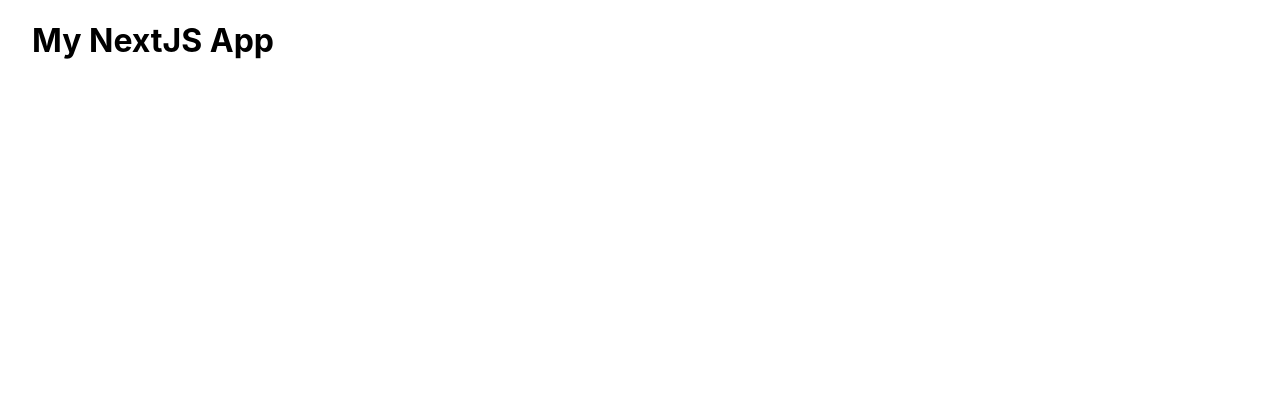
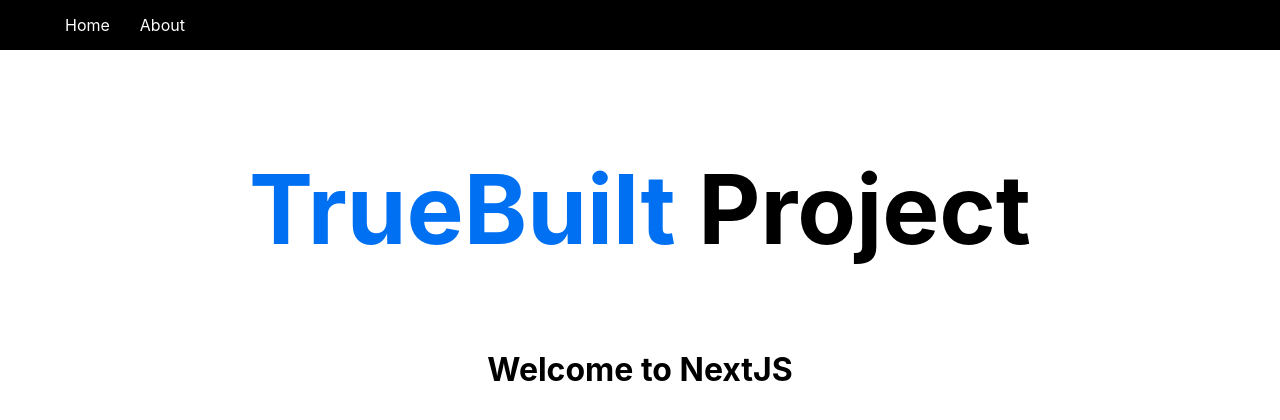
Before and after one commit to vthanhnguyen/MyProjects, a Next.js app in the folder firstapp/: page / in a window 1280 px wide. Shown: the top 420 px of the page. Built offline with nearby package versions, Linux system fonts and the light colour scheme.

Commit message:
Navbar and Header, 28:24

```diff
--- /dev/null
+++ b/firstapp/component/Header.js
@@ -0,0 +1,13 @@
+import headerStyles from '../styles/Header.module.css'
+
+const Header = () => {
+    return(
+        <div className={headerStyles.title}>
+            <h1>
+                <span>TrueBuilt</span> Project
+            </h1>
+        </div>
+    )
+}
+
+export default Header
--- /dev/null
+++ b/firstapp/component/Layout.js
@@ -0,0 +1,19 @@
+import Nav from './Nav'
+import Header from './Header'
+import styles from '../styles/Layout.module.css'
+
+const Layout = ({children}) => {
+return(
+    <>
+        <Nav/>
+        <div className = {styles.container}>
+        <main className = {styles.main}>
+            <Header/>
+            {children}
+        </main>
+        </div>
+    </>
+)
+}
+
+export default Layout
--- /dev/null
+++ b/firstapp/component/Nav.js
@@ -0,0 +1,21 @@
+import Link from 'next/link'
+import navStyles from '../styles/Nav.module.css'
+
+const Nav = () =>{
+    return(
+        <nav className = {navStyles.nav}>
+            <ul>
+                <li>
+                    <Link href='/'>Home</Link>
+                </li>
+                <li>
+                    <Link href='/about'>About</Link>
+                </li>
+            </ul>
+        </nav>
+
+    )
+
+}
+
+export default Nav
--- a/firstapp/pages/_app.js
+++ b/firstapp/pages/_app.js
@@ -1,7 +1,13 @@
+import Layout from '../component/Layout'
 import '../styles/globals.css'
 
+//Pretty much the layout component
 function MyApp({ Component, pageProps }) {
-  return <Component {...pageProps} />
+  return (
+    <Layout>
+      <Component{...pageProps}/>
+    </Layout>
+  )
 }
 
 export default MyApp
--- a/firstapp/pages/index.js
+++ b/firstapp/pages/index.js
@@ -1,12 +1,12 @@
 import Head from 'next/head'
 import Image from 'next/image'
-import styles from '../styles/Home.module.css'
+import styles from '../styles/Layout.module.css'
 
+//Head is used for custom titles, metatags, keywords,descriptions
 export default function Home() {
   return (
-    <div className={styles.container}>
-      <h1>My NextJS App</h1>
-
+    <div>
+      <h1>Welcome to NextJS</h1>
     </div>
   )
 }
--- /dev/null
+++ b/firstapp/styles/Header.module.css
@@ -0,0 +1,27 @@
+.title a,
+.title span {
+  color: #0070f3;
+  text-decoration: none;
+}
+
+.title a:hover,
+.title a:focus,
+.title a:active {
+  text-decoration: underline;
+}
+
+.title {
+  margin: 0;
+  line-height: 1.15;
+  font-size: 3rem;
+}
+
+.title,
+.description {
+  text-align: center;
+}
+
+.description {
+  line-height: 1.5;
+  font-size: 1.5rem;
+}
--- a/firstapp/styles/Home.module.css
+++ b/firstapp/styles/Layout.module.css
@@ -3,8 +3,8 @@
 }
 
 .main {
-  min-height: 100vh;
-  padding: 4rem 0;
+  min-height: 50vh;
+  padding: 1rem 0;
   flex: 1;
   display: flex;
   flex-direction: column;
--- /dev/null
+++ b/firstapp/styles/Nav.module.css
@@ -0,0 +1,20 @@
+.nav {
+    height: 50px;
+    padding: 10px;
+    background: #000;
+    color: #fff;
+    display: flex;
+    align-items: center;
+    justify-content: flex-start;
+  }
+
+  .nav ul {
+    display: flex;
+    justify-content: center;
+    align-items: center;
+    list-style: none;
+  }
+
+  .nav ul li a {
+    margin: 5px 15px;
+  }
```
Also changed, not shown: firstapp/pages/about.js (added, +14 -0 lines), firstapp/.eslintrc.json (deleted).
